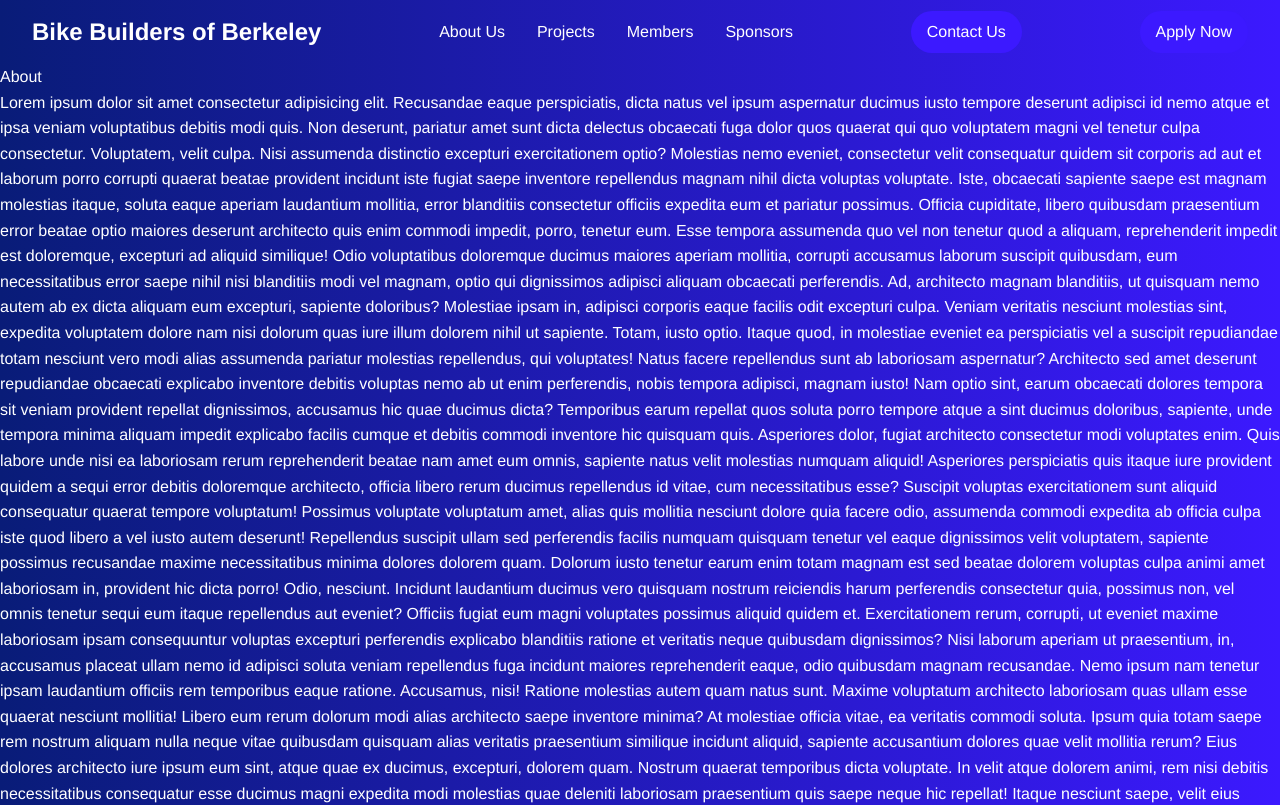
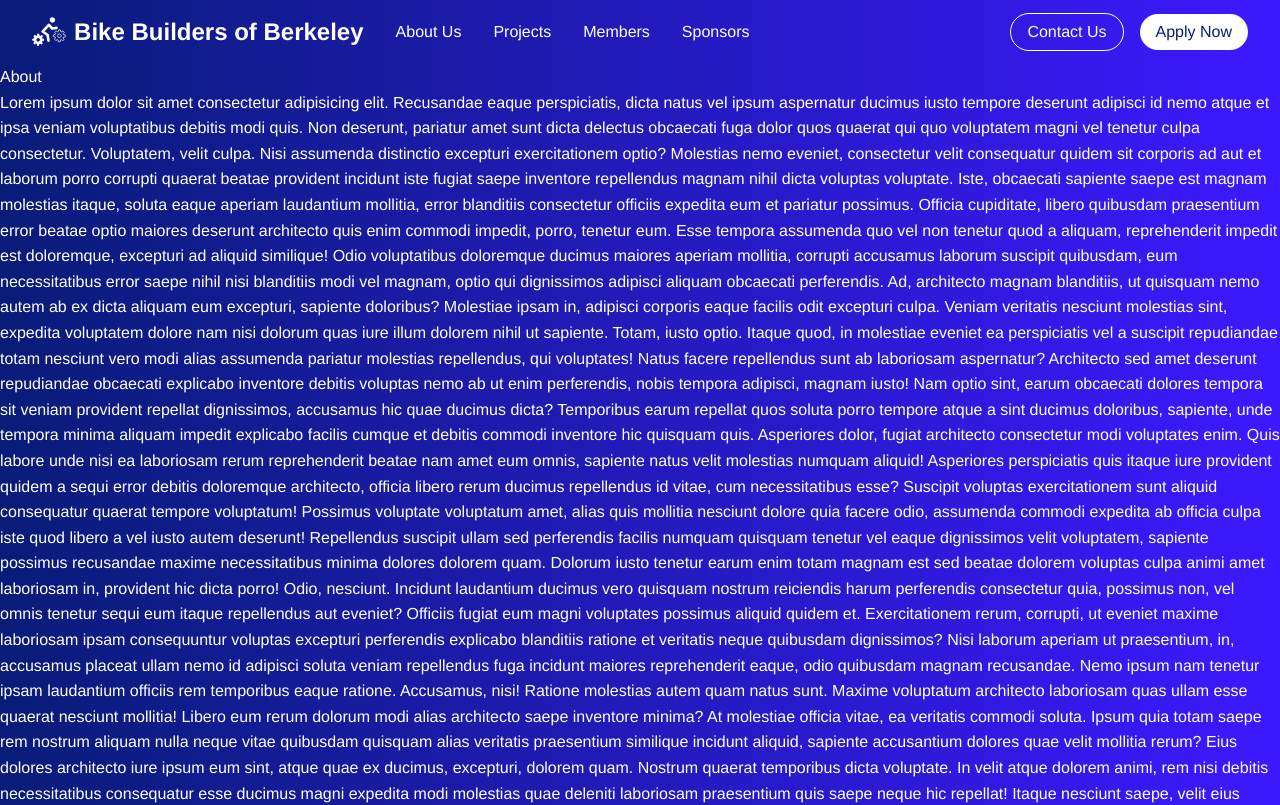
Before and after one commit to ortizrodrigo/bike-builders-website, a React (Vite) app: page / in a window 1280 px wide. Shown: the top 805 px of the page. Built offline with nearby package versions, Linux system fonts and the light colour scheme; a web font is replaced by a local one.

Commit message:
feat(ui): restructure header with logo integration and improved button styling

```diff
--- a/src/layout/Header/Header.css
+++ b/src/layout/Header/Header.css
@@ -16,7 +16,6 @@
   transition: all 0.3s ease;
   z-index: 50;
 }
-
 .header.scrolled {
   background: rgba(var(--dark-blue-color), 0.8);
   backdrop-filter: blur(10px);
@@ -26,10 +25,32 @@
   padding: 0.75rem 2rem;
 }
 
-.logo {
+.header-left {
+  display: flex;
+  justify-content: space-between;
+  align-items: center;
+  gap: 2rem;
+}
+.header-right {
+  display: flex;
+  justify-content: space-between;
+  align-items: center;
+  gap: 1rem;
+}
+
+.logo-link {
+  display: flex;
+  align-items: center;
+  gap: 0.5rem;
+}
+.header-title {
   font-size: 1.5rem;
   font-weight: bold;
   color: var(--color-text-on-dark);
+}
+.header-logo {
+  height: 30px;
+  width: auto;
 }
 
 .nav-links {
@@ -38,14 +59,23 @@
 }
 
 .cta {
-  padding: 0.5rem 1rem;
-  background: var(--blue-color);
-  color: white;
-  border: none;
+  padding: 0.3rem 1rem;
   border-radius: 2rem;
-  transition: background-color 0.3s;
 }
 
-.cta:hover {
+.cta.contact-us {
+  background: transparent;
+  color: var(--white-color);
+  border: 1px solid var(--white-color);
+  transition: background-color 0.3s, color 0.3s, border-color 0.3s;
+}
+.cta.apply-now {
+  background: var(--white-color);
+  color: var(--dark-blue-color);
+  transition: background-color 0.3s, color 0.3s, border-color 0.3s;
+}
+.cta.contact-us:hover, .cta.apply-now:hover {
   background: var(--dark-blue-color);
+  color: var(--white-color);
+  border-color: var(--dark-blue-color);
 }
--- a/src/layout/Header/Header.tsx
+++ b/src/layout/Header/Header.tsx
@@ -1,6 +1,8 @@
 import "@/layout/Header/Header.css";
 import { useState, useEffect } from "react";
+import logo from "@/assets/logo.svg";
 import NavItem from "@/layout/NavItem/NavItem";
+import { NavLink } from "react-router";
 
 function Header() {
   const [scrolled, setScrolled] = useState(false);
@@ -16,15 +18,23 @@
 
   return (
     <header className={scrolled ? "header scrolled" : "header"}>
-      <button className='logo'>Bike Builders of Berkeley</button>
-      <nav className='nav-links'>
-        <NavItem to='/about' label='About Us' />
-        <NavItem to='/projects' label='Projects' />
-        <NavItem to='/members' label='Members' />
-        <NavItem to='/sponsors' label='Sponsors' />
-      </nav>
-      <button className='cta'>Contact Us</button>
-      <button className='cta'>Apply Now</button>
+      <div className="header-left">
+        <NavLink to="/" className="logo-link">
+          <img src={logo} alt="header-logo" className="header-logo" />
+          <span className="header-title">Bike Builders of Berkeley</span>
+        </NavLink>
+
+        <nav className="nav-links">
+          <NavItem to="/about" label="About Us" />
+          <NavItem to="/projects" label="Projects" />
+          <NavItem to="/members" label="Members" />
+          <NavItem to="/sponsors" label="Sponsors" />
+        </nav>
+      </div>
+      <div className="header-right">
+        <button className="cta contact-us">Contact Us</button>
+        <button className="cta apply-now">Apply Now</button>
+      </div>
     </header>
   );
 }
```
